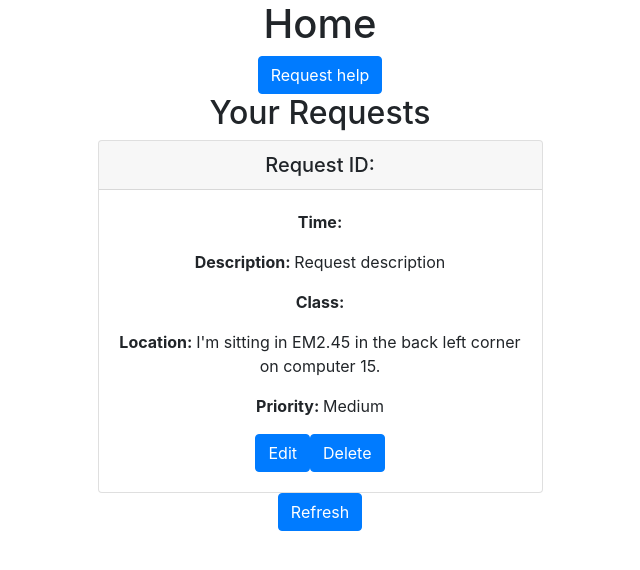
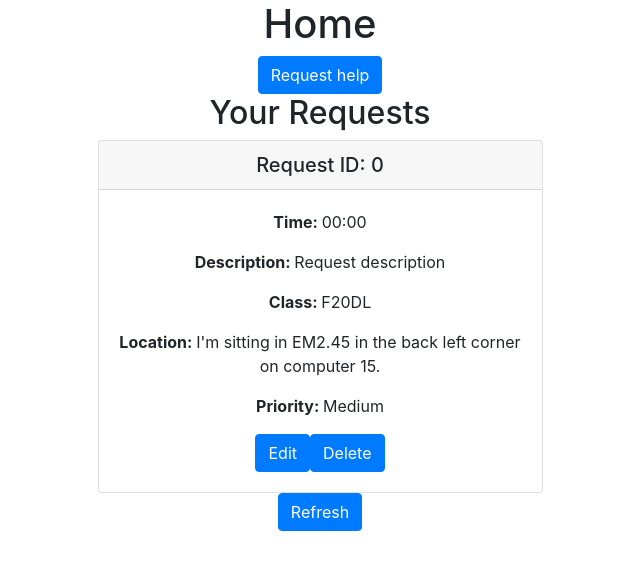
Before and after one commit to paul-cockburn/nextup, a React (Create React App) app: page /student-home in a window 1280 px wide. Shown: the top 570 px of the page, without its empty margins (320-960 px from the left). Built offline with nearby package versions, Linux system fonts and the light colour scheme; no server answers; the database is empty.

Commit message:
updated props input

```diff
--- a/src/studentHome/index.js
+++ b/src/studentHome/index.js
@@ -78,7 +78,10 @@ class StudentHome extends React.Component {
             <h2>Your Requests</h2>
 
             <RequestCard
+              requestId = {this.state.requestId}
               requestDescription = {this.state.requestDescription}
+              requestTime = {this.state.requestTime}
+              requestClass = {this.state.requestClass}
               requestLocation = {this.state.requestLocation}
               requestPriority = {this.state.requestPriority}
             />
```
